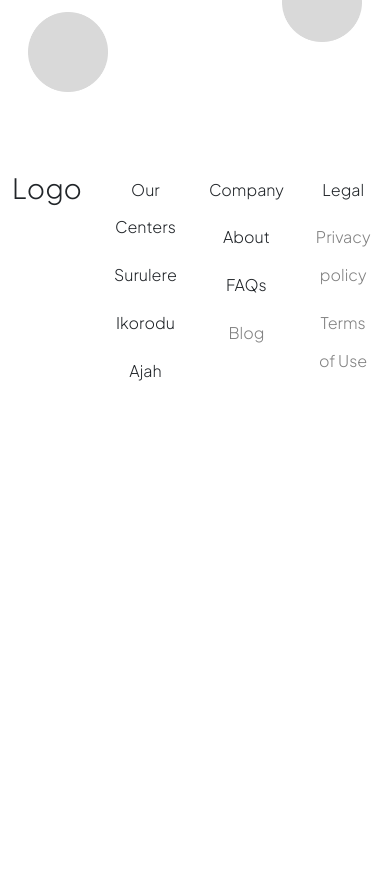
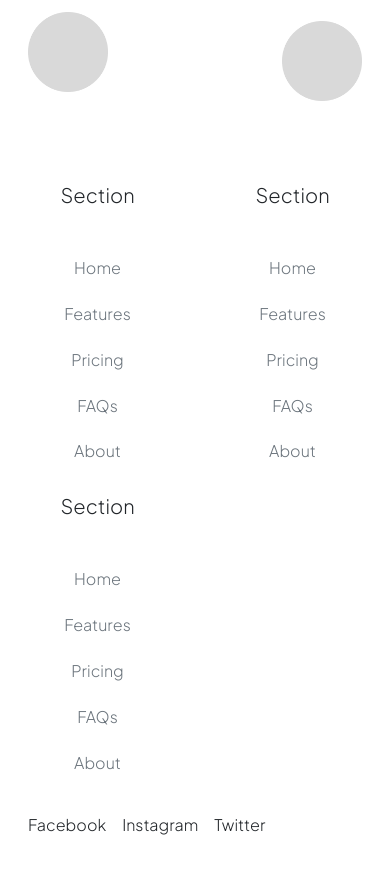
Before and after one commit to TEE2DWHY/Isend-Logistics, a React (Create React App) app: page / in a window 390 px wide. Shown: the part 3940-4813 px from the top of the page. Before the commit the page ends 4370 px from the top, so only its background shows below. Built offline with nearby package versions, Linux system fonts and the light colour scheme.

Commit message:
started working on mobile responsiveness

```diff
--- a/src/components/Footer.js
+++ b/src/components/Footer.js
@@ -1,39 +1,55 @@
-import { Link } from 'react-router-dom'
+// import { Link } from 'react-router-dom'
 
 const Footer = () => {
     return (
         <>
-            <div className="container">
-                <div className="footer">
-                    <h1>Logo</h1>
+            <div class="container">
+  <footer class="py-5">
+    <div class="row">
+      <div class="col-6 col-md-2 mb-3">
+        <h5>Section</h5>
+        <ul class="nav flex-column">
+          <li class="nav-item mb-2"><a href="/#" class="nav-link p-0 text-muted">Home</a></li>
+          <li class="nav-item mb-2"><a href="/#" class="nav-link p-0 text-muted">Features</a></li>
+          <li class="nav-item mb-2"><a href="/#" class="nav-link p-0 text-muted">Pricing</a></li>
+          <li class="nav-item mb-2"><a href="/#" class="nav-link p-0 text-muted">FAQs</a></li>
+          <li class="nav-item mb-2"><a href="/#" class="nav-link p-0 text-muted">About</a></li>
+        </ul>
+      </div>
 
-                    <ul>
-                        <li>Our Centers </li>
-                        <li> Surulere</li>
-                        <li>Ikorodu</li>
-                        <li>Ajah </li>
-                    </ul>
+      <div class="col-6 col-md-2 mb-3">
+        <h5>Section</h5>
+        <ul class="nav flex-column">
+          <li class="nav-item mb-2"><a href="/#" class="nav-link p-0 text-muted">Home</a></li>
+          <li class="nav-item mb-2"><a href="/#" class="nav-link p-0 text-muted">Features</a></li>
+          <li class="nav-item mb-2"><a href="/#" class="nav-link p-0 text-muted">Pricing</a></li>
+          <li class="nav-item mb-2"><a href="/#" class="nav-link p-0 text-muted">FAQs</a></li>
+          <li class="nav-item mb-2"><a href="/#" class="nav-link p-0 text-muted">About</a></li>
+        </ul>
+      </div>
 
-                    <ul>
-                        <li> Company  </li>
-                        <li>About </li>
-                        <li>FAQs </li>
-                        <Link to="/blog"><li> Blog</li></Link>
-                    </ul>
+      <div class="col-6 col-md-2 mb-3">
+        <h5>Section</h5>
+        <ul class="nav flex-column">
+          <li class="nav-item mb-2"><a href="/#" class="nav-link p-0 text-muted">Home</a></li>
+          <li class="nav-item mb-2"><a href="/#" class="nav-link p-0 text-muted">Features</a></li>
+          <li class="nav-item mb-2"><a href="/#" class="nav-link p-0 text-muted">Pricing</a></li>
+          <li class="nav-item mb-2"><a href="/#" class="nav-link p-0 text-muted">FAQs</a></li>
+          <li class="nav-item mb-2"><a href="/#" class="nav-link p-0 text-muted">About</a></li>
+        </ul>
+      </div>
 
-                    <ul>
-                        <li>Legal</li>
-                        <Link to="/privacy-policy"><li>Privacy policy </li></Link>
-                        <Link to="/terms-of-use"><li>Terms of Use</li></Link>
-                    </ul>
+      <div class="col-md-5 offset-md-1 mb-3">
+      <ul class="list-unstyled d-flex">
+        <li class="ms-3"><a class="link-dark" href="/#">Facebook</a></li>
+        <li class="ms-3"><a class="link-dark" href="/#">Instagram</a></li>
+        <li class="ms-3"><a class="link-dark" href="/#">Twitter</a></li>
+      </ul>
+      </div>
+    </div>
 
-                    <ul>
-                        <li><span><i className="fa-brands fa-facebook"></i> <i className="fa-brands fa-twitter" style={{ paddingLeft: "20px" }}></i> <i className="fa-brands fa-instagram" style={{ paddingLeft: "20px" }}></i></span></li>
-                        <li><p>support@isendapp.com</p></li>
-                        <li><p>+234 703 482 3211</p></li>
-                    </ul>
-                </div>
-            </div>
+  </footer>
+</div>
         </>
     )
 }
--- a/src/index.css
+++ b/src/index.css
@@ -1,31 +1,39 @@
 /* General */
-body{
-  font-family:  'Plus Jakarta Sans', sans-serif;
+body {
+  font-family: 'Plus Jakarta Sans', sans-serif;
   margin: 0;
   -webkit-font-smoothing: antialiased;
   /* overflow: hidden; */
 }
-a{
+
+a {
   text-decoration: none;
   color: grey;
 }
-a:hover{
+
+a:hover {
   color: #F2C040;
 }
+
 meter::-webkit-meter-optimum-value {
   background: #F2C040;
 }
-meter::-moz-meter-bar { /* Firefox Pseudo Class */
+
+meter::-moz-meter-bar {
+  /* Firefox Pseudo Class */
   background: #F2C040;
 }
-meter{
+
+meter {
   width: 6rem;
   height: 20px;
 }
-i{
+
+i {
   font-size: 30px;
 }
-li{
+
+li {
   list-style: none;
   margin-bottom: 10px;
   font-size: 16px;
@@ -33,20 +41,23 @@ li{
 }
 
 /* Navbar */
-.logo{
+.logo {
   width: 110px;
 }
-.nav-center{
-  justify-content:space-between;
+
+.nav-center {
+  justify-content: space-between;
   margin-right: 50px;
   margin-top: 5px;
   display: flex;
   align-items: center;
 }
-.nav-cta{
+
+.nav-cta {
   margin-top: 10px;
 }
-.sign-in{
+
+.sign-in {
   background: #fff;
   -webkit-border-radius: 28;
   -moz-border-radius: 28;
@@ -57,7 +68,8 @@ li{
   text-decoration: none;
   font-weight: bold;
 }
-.create-account{
+
+.create-account {
   background-color: #F2C040;
   color: #000;
   border: none;
@@ -65,23 +77,27 @@ li{
   padding: 2px 16px;
   font-weight: bold;
 }
-.navbar-collapse{
+
+.navbar-collapse {
   justify-content: flex-end;
 }
 
 /* Hero-Section */
-#hero-section{
+#hero-section {
   margin: 80px 0;
 }
-.hero-section-h1{
+
+.hero-section-h1 {
   font-size: 50.9087px;
   line-height: 65px;
   font-weight: bold;
 }
-.cheap{
+
+.cheap {
   color: #FFC24D;
 }
-.cta{
+
+.cta {
   background: #FFC24D;
   -webkit-border-radius: 5;
   -moz-border-radius: 5;
@@ -95,14 +111,17 @@ li{
   border-style: none;
   margin-top: 7%;
 }
-.isend-img1{
+
+.isend-img1 {
   width: 100%;
 }
+
 /* what-we-offer */
-#what-we-offer{
+#what-we-offer {
   margin: 10% 0;
 }
-.offers-container{
+
+.offers-container {
   /* border: 1px solid #FFC24D; */
   padding: 25px;
   /* margin-left: 20px; */
@@ -110,46 +129,53 @@ li{
   margin-bottom: 20px;
   background-color: #FBFBFB;
 }
-.offers-img{
+
+.offers-img {
   width: 50px;
   height: 50px;
   margin-bottom: 30px;
 }
+
 /* next-day */
-.rectangle{
+.rectangle {
   width: 80%;
   height: 70%;
 }
-.vector{
+
+.vector {
   margin-top: 100px;
 }
 
 /* what-customers-say */
-#what-customers-say{
+#what-customers-say {
   margin: 8% 0;
   text-align: center;
 }
-.what-customers-say{
+
+.what-customers-say {
   font-size: 50px;
   font-weight: bold;
 }
-.what-customers-say-p1{
+
+.what-customers-say-p1 {
   color: #000929;
   opacity: 0.7;
 }
-.what-customers-say-p2{
+
+.what-customers-say-p2 {
   color: #000929;
   /* padding: 0 100px; */
   letter-spacing: 0.02em;
   line-height: 29px;
   font-weight: 400;
 }
+
 /* Partner */
-#partner{
+#partner {
   margin: 2% 0;
 }
 
-.partner{
+.partner {
   background: #000;
   -webkit-border-radius: 5;
   -moz-border-radius: 5;
@@ -162,7 +188,7 @@ li{
   margin-top: 2%;
 }
 
-.partner-img{
+.partner-img {
   width: 80%;
   height: 80%;
   display: block;
@@ -170,46 +196,59 @@ li{
 }
 
 /* FAQ */
-#faq{
+#faq {
   text-align: center;
   margin: 3% 0;
 }
 
-.accordion-body{
+.accordion-body {
   text-align: left;
 }
 
-.accordion-button{
+.accordion-button {
   font-weight: bold;
 }
 
 
 /* Join-Team */
-#join-team{
+#join-team {
   text-align: center;
   margin: 5% 0;
 }
-.join-team-h1{
+
+.join-team-h1 {
   margin-top: 5%;
 }
-.join-team-p1{
+
+.join-team-p1 {
   line-height: 25px;
   letter-spacing: -0.01em;
 }
-.ellipse1{
+
+.ellipse1 {
   width: 80px;
   height: 80px;
-  margin-right: 65% ;
+  margin-right: 65%;
   position: relative;
 }
-.ellipse2{
+
+.ellipse2 {
   width: 80px;
   height: 80px;
-  margin-left: 65% ;
+  margin-left: 65%;
   margin-top: -28%;
   position: relative;
 }
-.sco-button{
+
+.ellipse4 {
+  width: 80px;
+  height: 80px;
+  margin-left: 65%;
+  margin-top: -10%;
+  position: relative;
+}
+
+.sco-button {
   background: #FFC24D;
   -webkit-border-radius: 5;
   -moz-border-radius: 5;
@@ -222,24 +261,71 @@ li{
 }
 
 /* Footer */
-.footer{
-  margin: 15% 0 4% 0;
+.bd-placeholder-img {
+  font-size: 1.125rem;
+  text-anchor: middle;
+  -webkit-user-select: none;
+  -moz-user-select: none;
+  user-select: none;
+}
+
+@media (min-width: 768px) {
+  .bd-placeholder-img-lg {
+    font-size: 3.5rem;
+  }
+}
+
+.b-example-divider {
+  height: 3rem;
+  background-color: rgba(0, 0, 0, .1);
+  border: solid rgba(0, 0, 0, .15);
+  border-width: 1px 0;
+  box-shadow: inset 0 .5em 1.5em rgba(0, 0, 0, .1), inset 0 .125em .5em rgba(0, 0, 0, .15);
+}
+
+.b-example-vr {
+  flex-shrink: 0;
+  width: 1.5rem;
+  height: 100vh;
+}
+
+.bi {
+  vertical-align: -.125em;
+  fill: currentColor;
+}
+
+.nav-scroller {
+  position: relative;
+  z-index: 2;
+  height: 2.75rem;
+  overflow-y: hidden;
+}
+
+.nav-scroller .nav {
   display: flex;
-  justify-content: space-between;
+  flex-wrap: nowrap;
+  padding-bottom: 1rem;
+  margin-top: -1px;
+  overflow-x: auto;
+  text-align: center;
+  white-space: nowrap;
+  -webkit-overflow-scrolling: touch;
 }
 
 /* Privacy Policy */
-#privacy-policy{
+#privacy-policy {
   margin: 5% 0;
 }
-.privacy-policy-p{
+
+.privacy-policy-p {
   font-weight: 400;
   font-size: 18.7868px;
   line-height: 33px;
   letter-spacing: 0.055em;
   color: #303030;
 }
-.privacy-rectangle{
+
+.privacy-rectangle {
   height: 250px;
   width: 90%;
   object-fit: cover;
@@ -249,63 +335,73 @@ li{
 }
 
 /* Blog */
-#safety-tips{
+#safety-tips {
   margin: 3% 0;
 }
-.blog-header{
+
+.blog-header {
   text-align: center;
 }
-.blog-safety-tips-p1{
+
+.blog-safety-tips-p1 {
   line-height: 33px;
   letter-spacing: 0.055em;
 }
-.blog-safety-tips-p2{
+
+.blog-safety-tips-p2 {
   line-height: 35px;
   letter-spacing: -0.01em;
   color: #ADADAD;
   font-size: 20px;
 }
-.rectangle-blog1{
+
+.rectangle-blog1 {
   width: 80%;
   height: 250px;
   background-color: #1B1B1B;
   margin: auto;
   border-radius: 9.71429px;
 }
-.rectangle-blog2{
+
+.rectangle-blog2 {
   width: 80%;
   height: 250px;
   background-color: #1B1B1B;
   margin: 20px 0;
   border-radius: 9.71429px;
 }
-.read-latest{
+
+.read-latest {
   font-weight: bold;
   text-align: center;
   margin: 60px 0;
 }
+
 /* Login */
-.login-container{
+.login-container {
   display: block;
   margin: auto;
   width: 50%;
   background-color: #F6F6F6;
   padding: 40px 100px;
 }
-.header-login{
+
+.header-login {
   text-align: center;
   font-weight: 900;
   margin-top: 3%;
   font-size: 28px;
 }
-.login-input{
+
+.login-input {
   border-radius: 7px;
   border: 2px solid #ADADAD;
   font-size: 14px;
   width: 50%;
   padding: 10px;
 }
-.login-btn{
+
+.login-btn {
   background-color: #F2C040;
   color: #000;
   border-radius: 7px;
@@ -317,89 +413,107 @@ li{
   display: block;
   margin: auto;
 }
-.phase-1{
+
+.phase-1 {
   /* height: 100vh; */
 }
-.phase-2{
+
+.phase-2 {
   background-color: #F6F6F6;
 }
-.phase-2-contents{
+
+.phase-2-contents {
   margin-top: 75vh;
   margin-left: 8%;
   font-size: 14px;
   padding: 10px;
 }
+
 /* Terms-of-Use */
-.terms-h1{
+.terms-h1 {
   font-weight: bold;
 }
-.terms-p1{
+
+.terms-p1 {
   letter-spacing: 0.1em;
 }
-.terms-privacy{
+
+.terms-privacy {
   height: 80%;
   display: block;
   margin: auto;
 }
+
 /* Pick-Up */
-.pickup-container{
+.pickup-container {
   display: block;
   margin: auto;
   width: 50%;
   padding: 40px 100px;
   background-color: #F6F6F6;
 }
-.pickup-phase2{
+
+.pickup-phase2 {
   background-color: #F6F6F6;
   height: 100vh;
-  position:inherit;
+  position: inherit;
   top: 0;
 }
+
 /* Our-Centers */
-#our-centers{
+#our-centers {
   margin: 5% 0;
 }
+
 /* Countdown */
-.nav{
+.nav {
   margin-bottom: 5%;
   top: 34px;
   position: relative;
 }
-h2.launch{
+
+h2.launch {
   text-align: center;
   font-size: 22px;
   font-weight: 900;
   animation: fadeIn;
   animation-duration: 4s;
 }
-.launch-img{
+
+.launch-img {
   width: 80px;
   height: 80px;
 }
-.logo2{
+
+.logo2 {
   width: 110px;
 }
-.notifications{
+
+.notifications {
   margin: auto 0;
 }
-.countdown-header{
+
+.countdown-header {
   font-weight: bolder;
   margin-bottom: 8px;
   font-size: 50px;
 }
-.countdown-p1{
+
+.countdown-p1 {
   font-size: 18px;
   opacity: 0.8;
   letter-spacing: 0.05rem;
   margin-bottom: 35px;
 }
-.form{
+
+.form {
   margin-bottom: 5px;
 }
-.countdown-input{
+
+.countdown-input {
   border: none;
   background-color: #fff;
-  margin-bottom: 20px ;
+  margin-bottom: 20px;
   width: 60%;
   /* height: 50px; */
   height: 100%;
@@ -408,7 +522,8 @@ h2.launch{
   padding-left: 20px;
   border-radius: 0;
 }
-.notify-button{
+
+.notify-button {
   border-radius: 0px 6px 6px 0px;
   background-color: #1B1B1B;
   color: #fff;
@@ -416,9 +531,11 @@ h2.launch{
   border: none;
   margin-left: 0;
 }
-.notify-button:hover{
+
+.notify-button:hover {
   background-color: #000;
 }
+
 /* .countdown-rec{
     width: 90%;
     height: 500px;
@@ -431,17 +548,20 @@ h2.launch{
     animation-duration: 3s;
     position: fixed;
 } */
-.isend-launch{
+.isend-launch {
   position: relative;
   z-index: 2;
 }
-.days{
+
+.days {
   margin-top: 40px;
   font-weight: bold;
 }
-.footer-countdown{
+
+.footer-countdown {
   margin-top: 0;
 }
+
 /* .countdown-img{
   display: block;
   margin: auto;
@@ -453,84 +573,98 @@ h2.launch{
   animation-duration: 3s;
   margin-top: 3%;
 } */
-.user-success{
+.user-success {
   display: none;
   /* font-weight: bold; */
 }
-.user-failure{
+
+.user-failure {
   display: none;
   color: red;
   /* font-weight: bold; */
 }
-#spinner{
+
+#spinner {
   display: none;
 }
 
 /* Experience */
-.yellow-star{
+.yellow-star {
   color: #F2C040;
 }
-.experience-rating{
+
+.experience-rating {
   margin-top: 20%;
 }
 
 /* Legediz */
-.phase2-legediz{
+.phase2-legediz {
   background-color: #FDFCF7;
   padding-top: 2%;
 }
-.legediz{
+
+.legediz {
   height: 450px;
   margin: auto;
   display: block;
 }
+
 /* 404 */
-.lost-img{
+.lost-img {
   display: block;
   margin: auto;
 }
-.lost-text{
+
+.lost-text {
   color: #FFC24D;
   text-align: center;
 }
+
 /* Track */
-.order-container{
+.order-container {
   margin-top: 5%;
   background-color: #FFC24D;
   text-align: center;
   border-radius: 0px 67px 75px 0px;
 }
+
 /* Order-Details */
-.package-details{
+.package-details {
   border: 1px solid #1B1B1B;
   border-radius: 7px;
   padding: 20px;
 }
-.d1{
+
+.d1 {
   display: flex;
   justify-content: space-between;
   margin-bottom: 10px;
 }
-.p1{
+
+.p1 {
   flex: 1;
 }
-.p2{
+
+.p2 {
   flex: 2;
   padding: 0 10px;
 }
-.status{
+
+.status {
   border: 1px solid #1B1B1B;
   border-radius: 7px;
   padding: 20px;
 }
-.delivery-updates{
+
+.delivery-updates {
   overflow-y: scroll;
   border: 1px solid #1B1B1B;
   border-radius: 7px;
   padding: 20px;
   height: 330.77px;
 }
-.pending-btn{
+
+.pending-btn {
   background-color: #FFD380;
   font-size: 16px;
   padding: 10px 30px;
@@ -538,21 +672,23 @@ h2.launch{
   border-radius: 6px;
   border: none;
 }
-.copy{
+
+.copy {
   cursor: pointer;
   margin-left: 20px;
 }
 
 /* Pickup-Overview */
 /* Forgot Password */
-.fp-container{
+.fp-container {
   display: block;
   margin: auto;
   width: 50%;
   background-color: #faedd8;
   padding: 40px 100px;
 }
-.password-confirmation{
+
+.password-confirmation {
   margin-top: 20px;
   background-color: #000;
   color: #fff;
@@ -560,65 +696,102 @@ h2.launch{
   font-size: 14px;
   display: none;
 }
+
+/* User-Error */
+.input:invalid:focus~.user-err {
+  display: block;
+}
+
+.user-err {
+  color: red;
+  font-size: 12px;
+  margin-top: 10px;
+  display: none;
+}
+
 /* Media Query */
-@media(max-width: 1200px){
-body{
+@media(max-width: 1200px) {
+  body {
     text-align: center;
   }
-.nav-center{
+
+  .nav-center {
     display: block;
     margin: 5px 40px;
   }
-.vector{
+
+  .vector {
     display: none;
   }
-.footer{
-  overflow: hidden;
+
+  .footer {
+    /* overflow: hidden; */
     width: "80%"
   }
+
   /* CountDown */
-.nav{
+  .nav {
     margin-bottom: 20%;
   }
-.logo2{
+
+  .logo2 {
     width: 110px;
   }
-.days{
+
+  .days {
     margin-top: 20px;
   }
-.countdown-header{
+
+  .countdown-header {
     font-size: 40px;
     margin-top: 4%;
   }
-.launch{
+
+  .launch {
     font-size: 18px;
     margin-top: 3%;
   }
-.countdown-p1{
+
+  .countdown-p1 {
     font-size: 14px;
   }
-.countdown-input{
+
+  .countdown-input {
     border-radius: 0;
     height: 50px;
     padding-left: 10px;
   }
-.notify-button{
+
+  .notify-button {
     height: 50px;
   }
-i{
+
+  i {
     font-size: 20px;
   }
-.offers-container{
+
+  .offers-container {
     margin: 10px;
     width: 95%;
   }
-.isend-img1{
+
+  .isend-img1 {
     margin-top: 20px;
   }
-.hero-section-h1{
+
+  .hero-section-h1 {
     font-size: 35px;
   }
-.ellipse2{
+
+  .ellipse2 {
     margin-top: -53%;
   }
+
+  .ellipse4 {
+    margin-top: -23%;
   }
+
+  .footer-logo {
+    display: block;
+  }
+}
--- a/src/pages/Home.js
+++ b/src/pages/Home.js
@@ -135,7 +135,7 @@ function Home() {
                 <br />
                 <button className="sco-button">See Current Openings</button>
                 <br /> <br /> <br />
-                <img className="ellipse1" src="images/Ellipse 298.png" alt="" /> <img className="ellipse2" src="images/Ellipse 298.png" alt="" />
+                <img className="ellipse1" src="images/Ellipse 298.png" alt="" /> <img className="ellipse4" src="images/Ellipse 298.png" alt="" />
             </section>
             {/* ---------------------------------------------------------------------------------------------------- */}
             {/* Footer-Section */}
--- a/src/pages/Login.js
+++ b/src/pages/Login.js
@@ -10,14 +10,14 @@ const Login = () => {
         setFormData(prevFormData => {
             return {
                 ...prevFormData,
-                [e.target.name]: e.target.value
+               [e.target.name]: e.target.value
             }
         })
     }
 
     const handleSubmit = (e) => {
         e.preventDefault();
-        console.log(formData)
+         console.log(formData)
         window.location = "/delivery-details"
     }
     return (
--- a/src/pages/SignUp.js
+++ b/src/pages/SignUp.js
@@ -1,11 +1,12 @@
 import { useState } from "react";
 import { Link } from "react-router-dom"
+import axios from "axios";
 
 
 const SignUp = () => {
 
     const [formData, setFormData] = useState({
-        fullName:"", email:"", phoneNumber:"", password:""
+        full_name:"", email:"", phone_number:"", password:""
     })
 
     const handleChange = (e)=>{
@@ -16,11 +17,20 @@ const SignUp = () => {
         }
         })
         }
-    const handleSubmit = (e) => {
+    const handleSubmit = async (e) => {
         e.preventDefault();
-        console.log(formData)
-        window.location = "/delivery-details"
+        const res = await axios.post("https://isend-api-v1.herokuapp.com/api/v1/users/signup", formData)
+        console.log(res)
+        try{
+        if (res.status === 200){
+            window.location = "/delivery-details"
+        }
+        }catch (err){
+            console.log(err)
+        }
+
     }
+    console.log(formData)
     return (
         <>
             <section>
@@ -37,31 +47,43 @@ const SignUp = () => {
                     <form onSubmit={handleSubmit}>
                         <label style={{ display: "block" }}>Full name</label>
                         <br />
-                        <input
+                        <div>
+                            <input
                             type="text"
-                            name="fullName"
+                            name="full_name"
                             placeholder="First name and Last name"
                             onChange={handleChange}
+                            required
+                            pattern="^[A-Za-z\s]*$"
                             style={{ display: "block", width: "100%", borderRadius: "6px", border: "none", padding: "10px 20px" }}
-                        />
+                            />
+                            <span></span>
+                        </div>
                         <label style={{ display: "block", marginTop: "20px" }}>Email</label>
                         <br />
                         <input
-                            type="text"
+                            type="email"
                             name="email"
                             placeholder="hi@example.com"
                             onChange={handleChange}
+                            required
                             style={{ display: "block", width: "100%", borderRadius: "6px", border: "none", padding: "10px 20px" }}
                         />
                         <label style={{ display: "block", marginTop: "20px" }}>Phone Number</label>
                         <br />
+                        <div>
                         <input
+                            className="input"
                             type="text"
-                            name="phoneNumber"
-                            placeholder="+234"
+                            name="phone_number"
+                            placeholder="+2348100000000"
                             onChange={handleChange}
+                            required
+                            pattern="^(?:\+|00)(1|7|2[07]|3[0123469]|4[013456789]|5[12345678]|6[0123456]|8[1246]|9[0123458]|(?:2[12345689]|3[578]|42|5[09]|6[789]|8[035789]|9[679])\d)*$"
                             style={{ display: "block", width: "100%", borderRadius: "6px", border: "none", padding: "10px 20px" }}
                         />
+                        <span className="user-err">Phone Numbers should start with +234 and should be a minimum of 13 characters</span>
+                        </div>
                         <label style={{ display: "block", marginTop: "20px" }}>Password</label>
                         <br />
                         <input
@@ -69,10 +91,10 @@ const SignUp = () => {
                             name="password"
                             placeholder="password"
                             onChange={handleChange}
+                            required
+                            pattern=".{8,}"
                             style={{ display: "block", width: "100%", borderRadius: "6px", border: "none", padding: "10px 20px" }}
                         />
-                        <br />
-                        <p style={{ textAlign: "center" }}>Forgot password</p>
                         <br />
                         <button className="login-btn">Sign up</button>
                         <p style={{ textAlign: "center", fontSize: "14px", marginTop: "10px" }}>Already have an account? <Link to="/login"><b>Sign in </b></Link></p>
```
Also changed, not shown: src/pages/ForgotPassword.js (+29 -2 lines), src/pages/PickupOverview.js (+8 -8 lines). Lines whose indentation alone changed are shown as unchanged.
